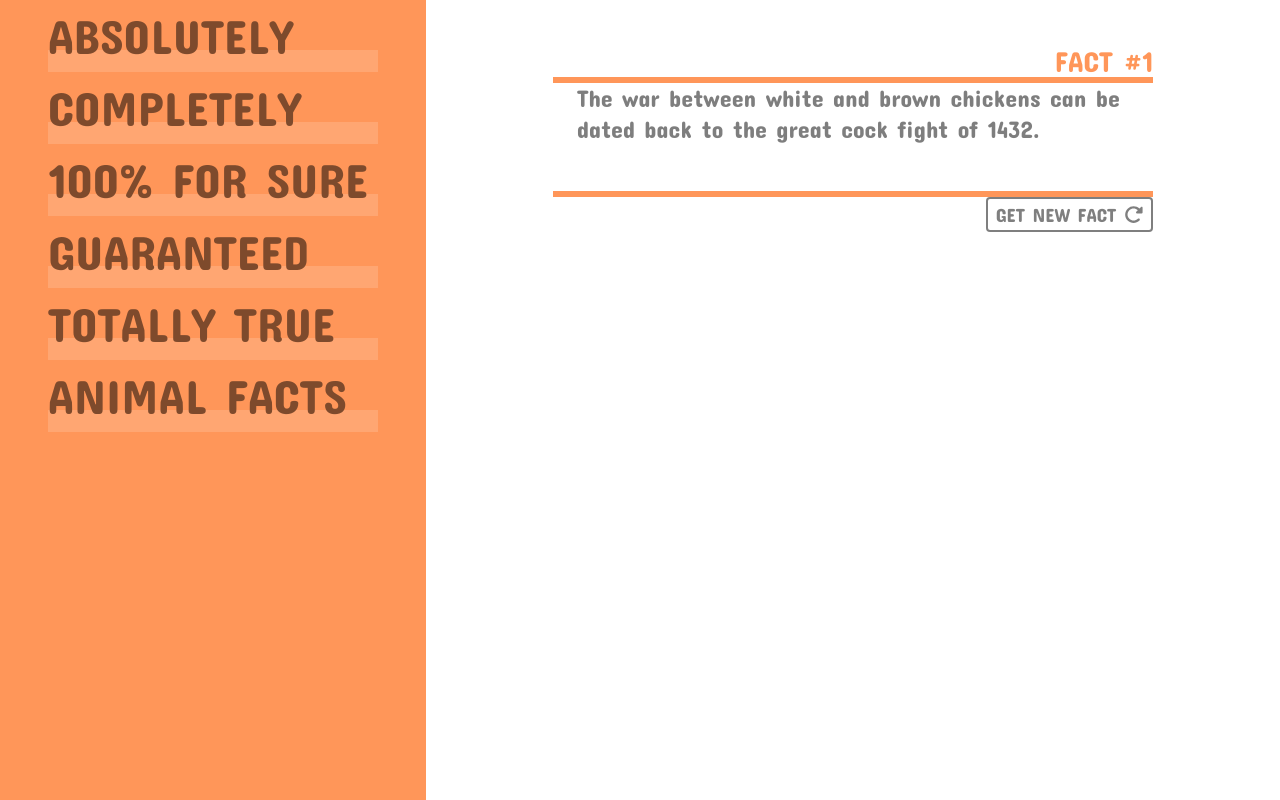
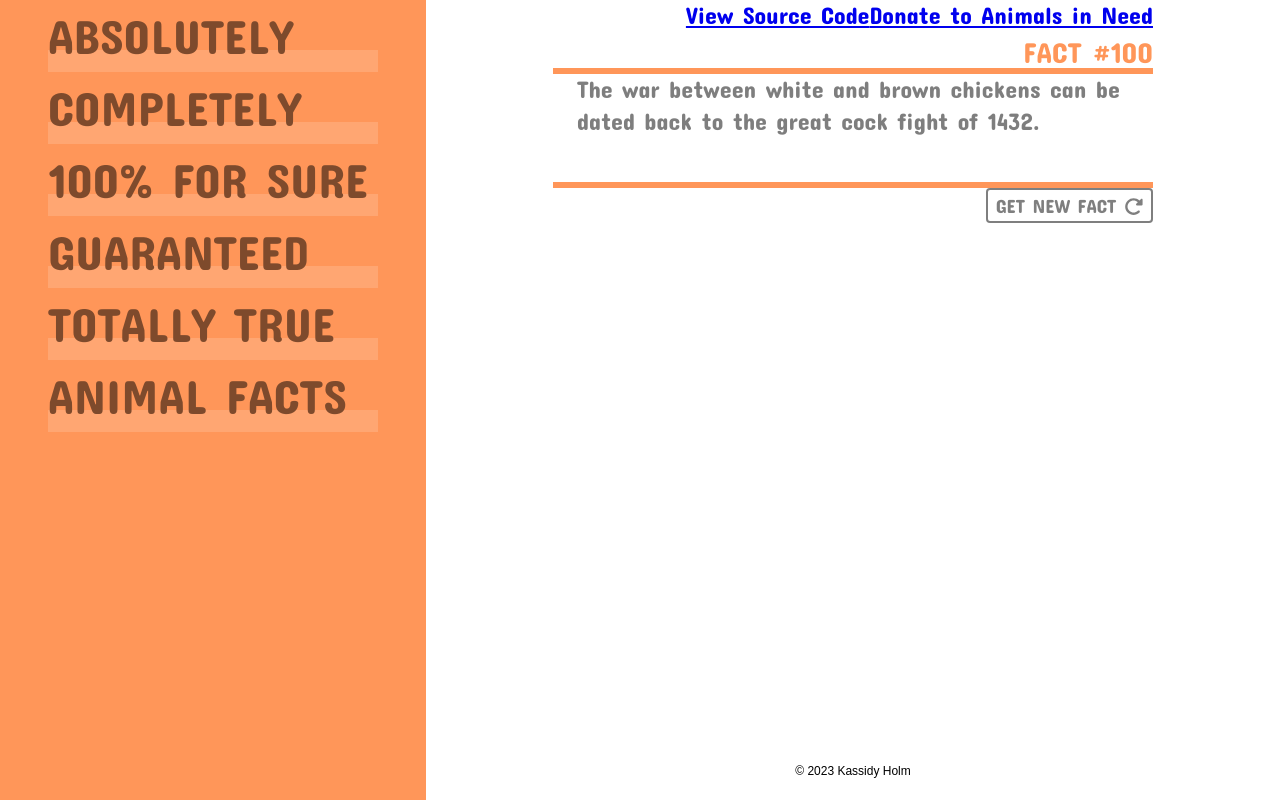
Before and after one commit to callmekass/totally-true-animal-facts, a React (Vite) app: page / in a window 1280 px wide. Built offline with nearby package versions, Linux system fonts and the light colour scheme.

Commit message:
add copyright mark

```diff
--- a/src/App.css
+++ b/src/App.css
@@ -3,3 +3,12 @@
   flex-direction: row;
   min-height: 100vh;
 }
+
+.content {
+  width: 100%;
+  min-height: 100%;
+  display: flex;
+  flex-direction: column;
+  align-items: center;
+  justify-content: space-between;
+}
--- a/src/App.tsx
+++ b/src/App.tsx
@@ -4,6 +4,8 @@ import viteLogo from '/vite.svg';
 import './App.css';
 import Heading from './components/Heading';
 import Fact from './components/Fact';
+import Copyright from './components/Footer';
+import Footer from './components/Footer';
 
 function App() {
   const [count, setCount] = useState(0);
@@ -11,7 +13,10 @@ function App() {
   return (
     <div className="App">
       <Heading />
-      <Fact />
+      <div className="content">
+        <Fact />
+        <Footer />
+      </div>
     </div>
   );
 }
--- a/src/components/Fact.css
+++ b/src/components/Fact.css
@@ -1,9 +1,8 @@
 .Fact {
   text-align: end;
+  margin: 0 auto;
   vertical-align: top;
   background-color: white;
-  margin: 0 auto;
-  margin-top: 40px;
   padding: 0 1rem;
   width: 600px;
 }
--- a/src/components/Fact.tsx
+++ b/src/components/Fact.tsx
@@ -11,11 +11,17 @@ function Fact() {
     setFact(
       'The war between white and brown chickens can be dated back to the great cock fight of 1432.'
     );
-    setFactNum(1);
+    setFactNum(100);
   }, []);
 
   return (
     <div className="Fact">
+      <a href="https://github.com/callmekass/totally-true-animal-facts">
+        View Source Code
+      </a>
+      <a href="https://github.com/callmekass/totally-true-animal-facts">
+        Donate to Animals in Need
+      </a>
       <div className="factNumber">Fact #{factNum}</div>
       <div className="animalFact">
         <p>{fact}</p>
--- /dev/null
+++ b/src/components/Footer.css
@@ -0,0 +1,8 @@
+.Footer {
+  font-family: Arial, Helvetica, sans-serif;
+  color: #000000;
+  font-size: 12px;
+  margin-top: 40px;
+  padding-top: 20px;
+  padding-bottom: 20px;
+}
--- /dev/null
+++ b/src/components/Footer.tsx
@@ -0,0 +1,7 @@
+import './Footer.css';
+
+function Footer() {
+  return <div className="Footer">© 2023 Kassidy Holm</div>;
+}
+
+export default Footer;
```
